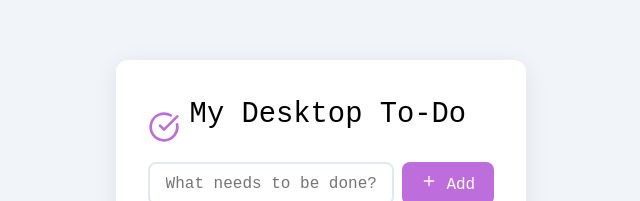
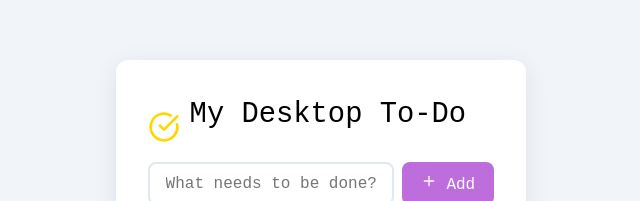
Before and after one commit to pastadellacasaaa/myfirstapp, a React (Vite) app in the folder src/renderer/: page / in a window 1280 px wide. Shown: the part 188-389 px from the top of the page, without its empty margins (319-959 px from the left). Built offline with nearby package versions, Linux system fonts and the light colour scheme.

Commit message:
update electron-builder.yml

```diff
--- a/electron-builder.yml
+++ b/electron-builder.yml
@@ -44,5 +44,5 @@ publish:
   provider: github
   owner: pastadellacasaaa
   repo: myfirstapp
-  asar: true
+  #asar: true
   #url: https://example.com/auto-updates
--- a/package.json
+++ b/package.json
@@ -1,6 +1,6 @@
 {
   "name": "my-first-app",
-  "version": "1.0.0",
+  "version": "1.1.0",
   "description": "An Electron application with React and TypeScript",
   "main": "./out/main/index.js",
   "author": "example.com",
--- a/src/renderer/src/components/Header.tsx
+++ b/src/renderer/src/components/Header.tsx
@@ -4,7 +4,7 @@ import { JSX } from 'react'
 const Header = (): JSX.Element => {
   return (
     <header style={{ display: 'flex', alignItems: 'center', gap: '10px' }}>
-      <CheckCircle color="#bd6edc" size={32} />
+      <CheckCircle color="#FFD700" size={32} />
       <h1 style={{ color: 'black' }}>My Desktop To-Do</h1>
     </header>
   )
```
